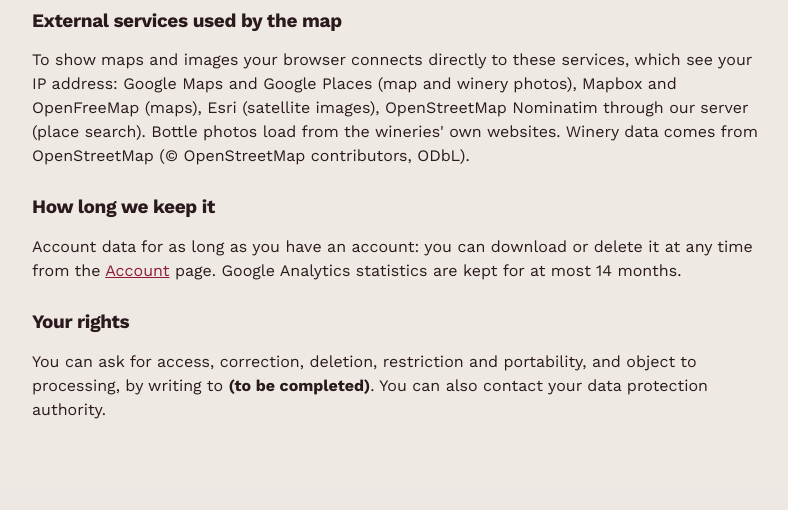
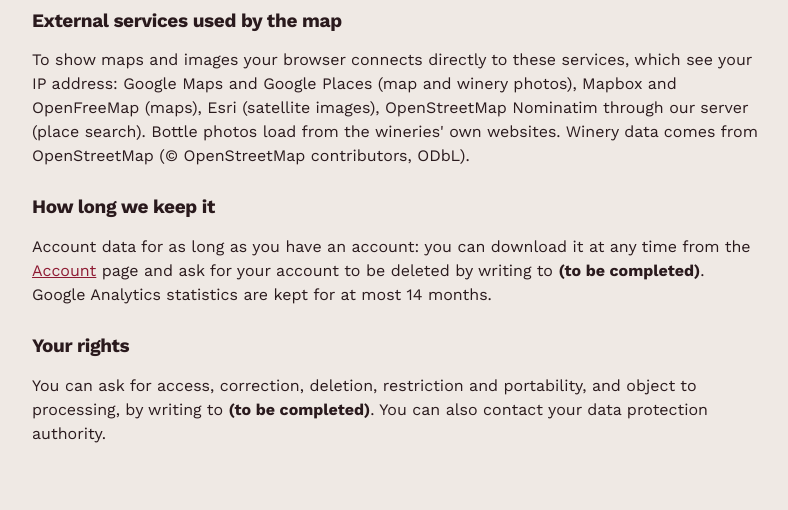
Before and after one commit to weberone/winetripmap, a PHP site: page /privacy/ in a window 1280 px wide. Shown: the part 1025-1535 px from the top of the page, without its empty margins (244-1032 px from the left). Before the commit the page ends 1444 px from the top, so only its background shows below. Run offline with PHP 8.4, Linux system fonts and the light colour scheme.

Commit message:
Area personale: nascosto il pulsante Cancella l'account (la cancellazione si chiede via email, testi di account e privacy aggiornati)
Co-Authored-By: Claude Opus 5.5 <noreply@anthropic.com>

```diff
--- a/site/account/index.php
+++ b/site/account/index.php
@@ -50,7 +50,7 @@ $cfg = ['next' => $next, 'google' => $gid ?: null, 'verify' => $verify, 'reset'
         <div class="field"><label for="gPw">Password</label><input id="gPw" type="password" autocomplete="new-password" minlength="8" required><small>Almeno 8 caratteri</small></div>
         <p class="err" id="gErr" hidden></p>
         <button class="btn primary">Crea l'account</button>
-        <p class="muted" style="margin:0">Registrandoti accetti che salviamo email, nome e cantine preferite per farti usare l'account. Puoi scaricare i tuoi dati o cancellare l'account quando vuoi.</p>
+        <p class="muted" style="margin:0">Registrandoti accetti che salviamo email, nome e cantine preferite per farti usare l'account. Puoi scaricare i tuoi dati quando vuoi e chiedere di cancellare l'account (vedi la <a href="/privacy/">privacy</a>).</p>
       </form>
       <form class="form" id="forgotForm" hidden>
         <p class="muted" style="margin:0">Ti mandiamo un link per scegliere una nuova password.</p>
@@ -103,7 +103,7 @@ $cfg = ['next' => $next, 'google' => $gid ?: null, 'verify' => $verify, 'reset'
       <div class="row">
         <a class="btn" href="/api/auth.php?a=export">Scarica i miei dati</a>
         <button class="btn" id="logout">Esci</button>
-        <button class="btn danger" id="del">Cancella l'account</button>
+        <button class="btn danger" id="del" hidden>Cancella l'account</button><!-- nascosto su richiesta dell'utente (2026-11-19): la cancellazione si chiede via email (pagina privacy) -->
       </div>
       <p class="muted">Iscritto dal <?= h((new DateTime($u['created_at'] . ' UTC'))->setTimezone(new DateTimeZone('Europe/Rome'))->format('d/m/Y')) ?>.</p>
     </section>
--- a/site/privacy/index.php
+++ b/site/privacy/index.php
@@ -38,7 +38,7 @@ page_start($it ? 'Privacy e cookie' : 'Privacy and cookies', '<a class="navlink"
 <h2>Servizi esterni usati dalla mappa</h2>
 <p>Per mostrare mappe e immagini il tuo browser si collega direttamente a questi servizi, che vedono il tuo indirizzo IP: Google Maps e Google Places (mappa e foto delle cantine), Mapbox e OpenFreeMap (mappe), Esri (foto dal satellite), Nominatim di OpenStreetMap tramite il nostro server (ricerca dei luoghi). Le foto delle bottiglie si caricano dai siti delle cantine. I dati delle cantine vengono da OpenStreetMap (© OpenStreetMap contributors, ODbL).</p>
 <h2>Quanto li teniamo</h2>
-<p>I dati dell'account finché hai l'account: puoi scaricarli o cancellarli in ogni momento dalla pagina <a href="/account/">Account</a>. Le statistiche di Google Analytics restano al massimo 14 mesi.</p>
+<p>I dati dell'account finché hai l'account: puoi scaricarli in ogni momento dalla pagina <a href="/account/">Account</a> e chiedere di cancellare l'account scrivendo a <?= $contact ?>. Le statistiche di Google Analytics restano al massimo 14 mesi.</p>
 <h2>I tuoi diritti</h2>
 <p>Puoi chiedere accesso, rettifica, cancellazione, limitazione, portabilità e opporti al trattamento scrivendo a <?= $contact ?>. Puoi anche rivolgerti al Garante per la protezione dei dati personali (garanteprivacy.it).</p>
 <?php else: ?>
@@ -64,7 +64,7 @@ page_start($it ? 'Privacy e cookie' : 'Privacy and cookies', '<a class="navlink"
 <h2>External services used by the map</h2>
 <p>To show maps and images your browser connects directly to these services, which see your IP address: Google Maps and Google Places (map and winery photos), Mapbox and OpenFreeMap (maps), Esri (satellite images), OpenStreetMap Nominatim through our server (place search). Bottle photos load from the wineries' own websites. Winery data comes from OpenStreetMap (© OpenStreetMap contributors, ODbL).</p>
 <h2>How long we keep it</h2>
-<p>Account data for as long as you have an account: you can download or delete it at any time from the <a href="/account/">Account</a> page. Google Analytics statistics are kept for at most 14 months.</p>
+<p>Account data for as long as you have an account: you can download it at any time from the <a href="/account/">Account</a> page and ask for your account to be deleted by writing to <?= $contact ?>. Google Analytics statistics are kept for at most 14 months.</p>
 <h2>Your rights</h2>
 <p>You can ask for access, correction, deletion, restriction and portability, and object to processing, by writing to <?= $contact ?>. You can also contact your data protection authority.</p>
 <?php endif; ?>
```
